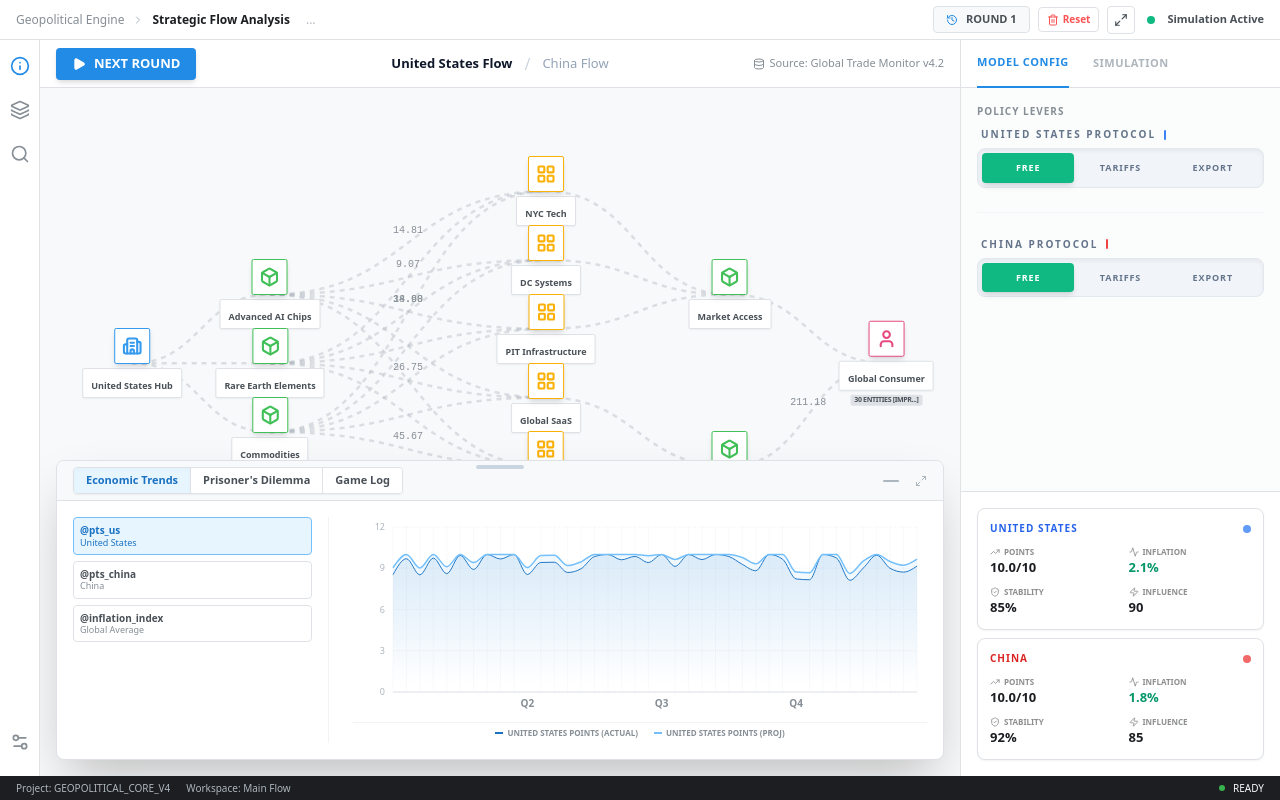
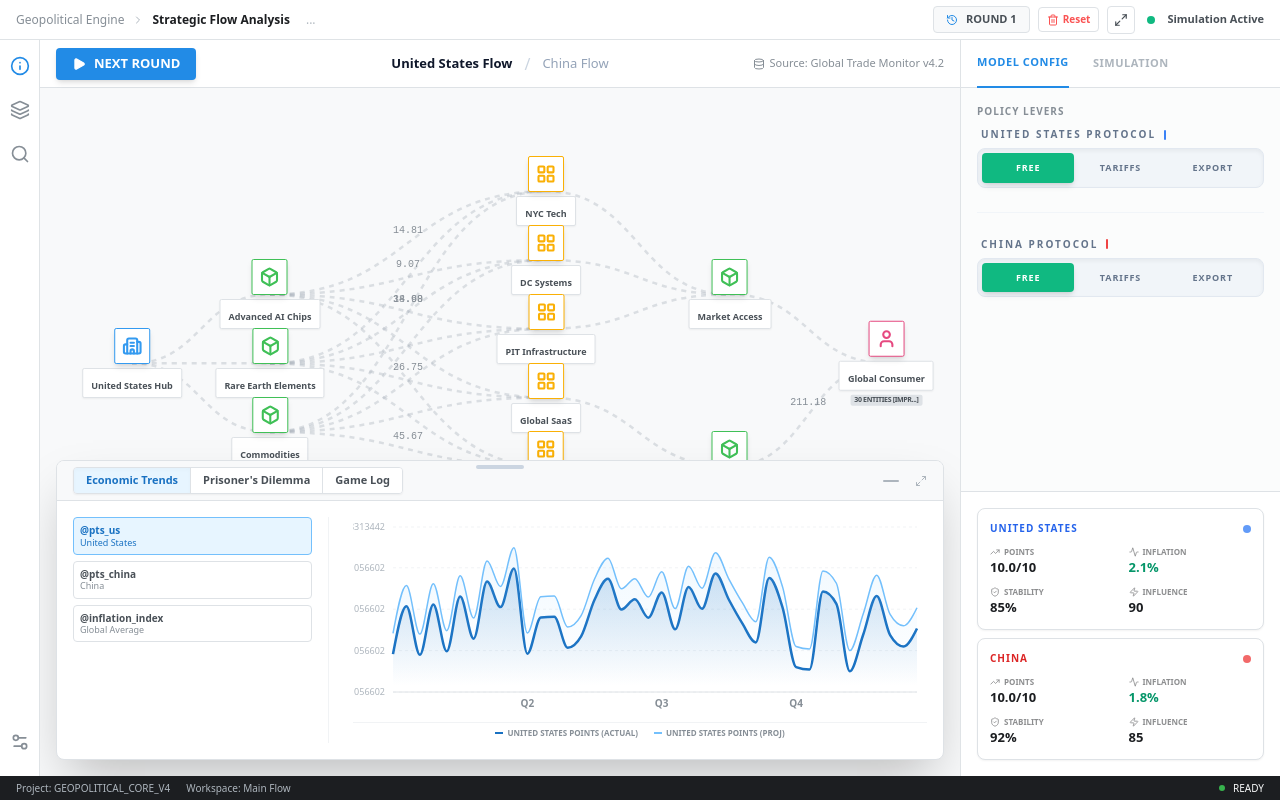
Before and after one commit to Neu-tech-Instruments/game-theory-foundry, a React (Vite) app: page / in a window 1280 px wide. Built offline with nearby package versions, Linux system fonts and the light colour scheme.

Commit message:
Update Supply Chain Graph warning indicators and enhance Trend Chart visibility

```diff
--- a/components/SupplyChainGraph.tsx
+++ b/components/SupplyChainGraph.tsx
@@ -310,18 +310,18 @@ export const SupplyChainGraph: React.FC<Props> = ({ state, payoff, resetKey, flo
 
             {/* Tariff Warning Triangle */}
             {node.type === 'process' && (
-              (flowType === 'US' && state.usStrategy === 'TARIFFS') ||
-              (flowType === 'CHINA' && state.chinaStrategy === 'TARIFFS')
+              (flowType === 'US' && (state.chinaStrategy === 'TARIFFS' || state.chinaStrategy === 'EXPORT_BANS')) ||
+              (flowType === 'CHINA' && (state.usStrategy === 'TARIFFS' || state.usStrategy === 'EXPORT_BANS'))
             ) && (
                 <div className="absolute -top-8 -right-8 z-20 drop-shadow-sm">
                   <TriangleAlert className="w-6 h-6 fill-[#fab005] text-white" strokeWidth={1.5} />
                 </div>
               )}
 
-            {/* Blockade Icon for Finished Goods (Tariffs) */}
+            {/* Blockade Icon for Finished Goods (Tariffs & Bans) */}
             {['finished-1', 'finished-2', 'cn-export-1', 'cn-export-2'].includes(node.id) && (
-              (flowType === 'US' && state.usStrategy === 'TARIFFS') ||
-              (flowType === 'CHINA' && state.chinaStrategy === 'TARIFFS')
+              (flowType === 'US' && (state.chinaStrategy === 'TARIFFS' || state.chinaStrategy === 'EXPORT_BANS')) ||
+              (flowType === 'CHINA' && (state.usStrategy === 'TARIFFS' || state.usStrategy === 'EXPORT_BANS'))
             ) && (
                 <div className="absolute -top-7 -right-7 z-20 drop-shadow-sm">
                   <div className="bg-emerald-600 text-white p-0.5 rounded-full border border-white">
--- a/components/TrendChart.tsx
+++ b/components/TrendChart.tsx
@@ -57,12 +57,12 @@ export const TrendChart: React.FC<Props> = ({ payoff, metric }) => {
 
         if (metric === 'pts_us') {
           // Stable high points
-          demand = Math.min(10, base + Math.sin(timeIndex * 0.1) * 0.5 + (s * 0.05));
-          forecast = Math.min(10, demand + 0.5);
+          demand = base + Math.sin(timeIndex * 0.1) * 0.5 + (s * 0.05);
+          forecast = demand + 0.5;
         } else if (metric === 'pts_china') {
           // Scaled points
-          demand = Math.min(10, base + Math.sin(timeIndex * 0.15) * 0.8 + (s * 0.08));
-          forecast = Math.min(10, demand + 0.6);
+          demand = base + Math.sin(timeIndex * 0.15) * 0.8 + (s * 0.08);
+          forecast = demand + 0.6;
         } else {
           // Volatile spike for inflation
           demand = base + (Math.random() * config.volatility * 5);
@@ -86,7 +86,7 @@ export const TrendChart: React.FC<Props> = ({ payoff, metric }) => {
         <AreaChart data={data} margin={{ top: 10, right: 10, left: -20, bottom: 0 }}>
           <defs>
             <linearGradient id="colorDemand" x1="0" y1="0" x2="0" y2="1">
-              <stop offset="5%" stopColor={config.baseColor} stopOpacity={0.1} />
+              <stop offset="5%" stopColor={config.baseColor} stopOpacity={0.2} />
               <stop offset="95%" stopColor={config.baseColor} stopOpacity={0} />
             </linearGradient>
             <linearGradient id="colorForecast" x1="0" y1="0" x2="0" y2="1">
@@ -94,7 +94,7 @@ export const TrendChart: React.FC<Props> = ({ payoff, metric }) => {
               <stop offset="95%" stopColor={config.forecastColor} stopOpacity={0} />
             </linearGradient>
           </defs>
-          <CartesianGrid strokeDasharray="1 1" vertical={true} stroke="#f1f3f5" />
+          <CartesianGrid strokeDasharray="3 3" vertical={false} stroke="#f1f3f5" />
           <XAxis
             dataKey="label"
             axisLine={{ stroke: '#dee2e6' }}
@@ -105,7 +105,7 @@ export const TrendChart: React.FC<Props> = ({ payoff, metric }) => {
             axisLine={false}
             tickLine={false}
             tick={{ fontSize: 9, fill: '#adb5bd' }}
-            domain={[0, 'auto']}
+            domain={['dataMin - 0.5', 'dataMax + 0.5']}
           />
           <Tooltip
             contentStyle={{ backgroundColor: '#fff', border: '1px solid #dee2e6', borderRadius: '4px', fontSize: '10px', boxShadow: '0 4px 12px rgba(0,0,0,0.05)' }}
@@ -115,7 +115,7 @@ export const TrendChart: React.FC<Props> = ({ payoff, metric }) => {
             type="monotone"
             dataKey="demand"
             stroke={config.baseColor}
-            strokeWidth={1}
+            strokeWidth={2.5}
             fillOpacity={1}
             fill="url(#colorDemand)"
             animationDuration={1000}
```
